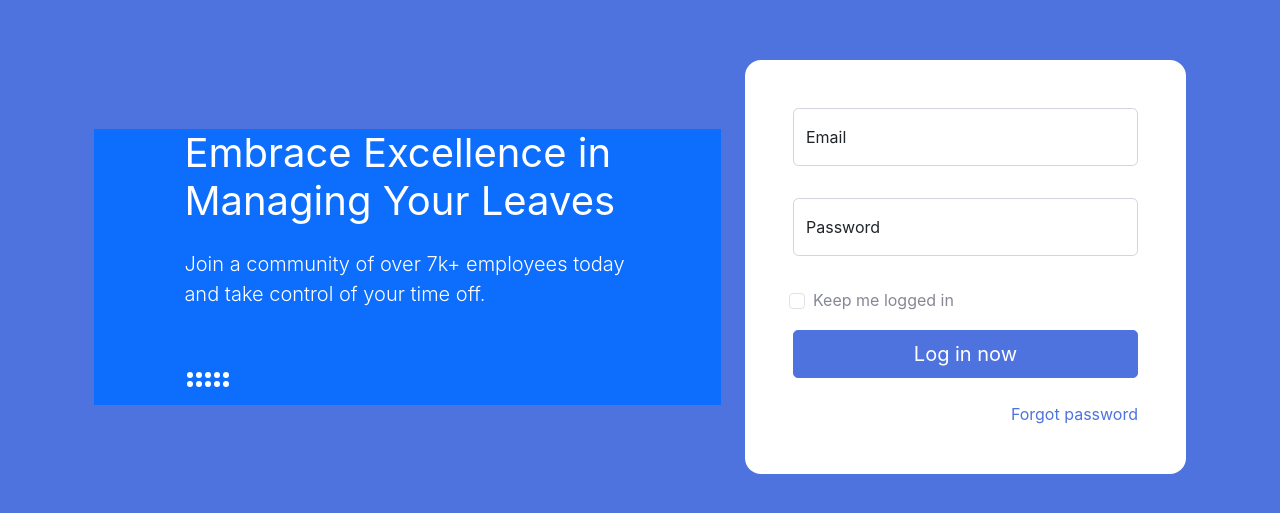
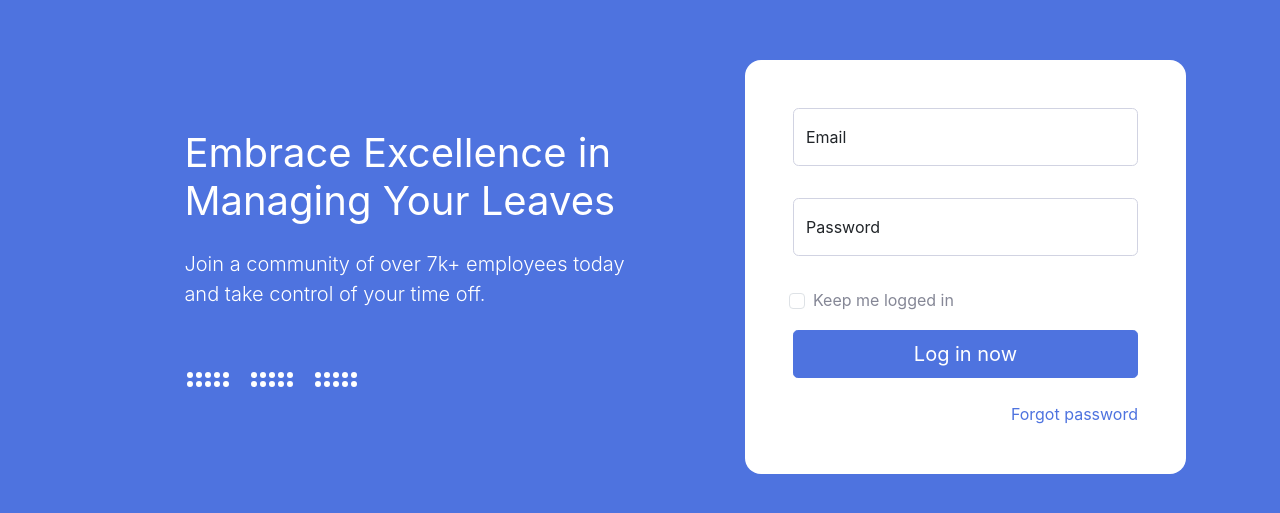
Before and after one commit to 0umaima/Leave-logic, an Angular app: page /login in a window 1280 px wide. Shown: the part 133-646 px from the top of the page. Built offline with nearby package versions, Linux system fonts and the light colour scheme.

Commit message:
handle logout

```diff
--- a/src/app/login/login.component.html
+++ b/src/app/login/login.component.html
@@ -2,19 +2,34 @@
     <div class="container">
         <div class="row gy-4 align-items-center justify-content-center ">
             <div class="col-12 col-md-6 col-xl-7">
-                <div class="d-flex justify-content-center text-bg-primary">
+                <div class="d-flex justify-content-center text-white">
                     <div class="col-12 col-xl-9">
-                        <!-- <img class="img-fluid rounded mb-4" loading="lazy" src="./assets/img/bsb-logo-light.svg" width="245" height="80" alt="BootstrapBrain Logo"> -->
-                        <!-- <hr class="border-primary-subtle mb-4"> -->
                         <h2 class="h1 mb-4">Embrace Excellence in Managing Your Leaves</h2>
                         <p class="lead mb-5">Join a community of over 7k+ employees today and take control of your time
                             off.</p>
-                        <div class="text-endx">
-                            <svg xmlns="http://www.w3.org/2000/svg" width="48" height="48" fill="currentColor"
+                        <div class="text-endx d-flex gap-3">
+                            <div>
+                                <svg xmlns="http://www.w3.org/2000/svg" width="48" height="48" fill="currentColor"
                                 class="bi bi-grip-horizontal" viewBox="0 0 16 16">
                                 <path
                                     d="M2 8a1 1 0 1 1 0 2 1 1 0 0 1 0-2zm0-3a1 1 0 1 1 0 2 1 1 0 0 1 0-2zm3 3a1 1 0 1 1 0 2 1 1 0 0 1 0-2zm0-3a1 1 0 1 1 0 2 1 1 0 0 1 0-2zm3 3a1 1 0 1 1 0 2 1 1 0 0 1 0-2zm0-3a1 1 0 1 1 0 2 1 1 0 0 1 0-2zm3 3a1 1 0 1 1 0 2 1 1 0 0 1 0-2zm0-3a1 1 0 1 1 0 2 1 1 0 0 1 0-2zm3 3a1 1 0 1 1 0 2 1 1 0 0 1 0-2zm0-3a1 1 0 1 1 0 2 1 1 0 0 1 0-2z" />
                             </svg>
+                            </div>
+
+                            <div>
+                                <svg xmlns="http://www.w3.org/2000/svg" width="48" height="48" fill="currentColor"
+                                class="bi bi-grip-horizontal" viewBox="0 0 16 16">
+                                <path
+                                    d="M2 8a1 1 0 1 1 0 2 1 1 0 0 1 0-2zm0-3a1 1 0 1 1 0 2 1 1 0 0 1 0-2zm3 3a1 1 0 1 1 0 2 1 1 0 0 1 0-2zm0-3a1 1 0 1 1 0 2 1 1 0 0 1 0-2zm3 3a1 1 0 1 1 0 2 1 1 0 0 1 0-2zm0-3a1 1 0 1 1 0 2 1 1 0 0 1 0-2zm3 3a1 1 0 1 1 0 2 1 1 0 0 1 0-2zm0-3a1 1 0 1 1 0 2 1 1 0 0 1 0-2zm3 3a1 1 0 1 1 0 2 1 1 0 0 1 0-2zm0-3a1 1 0 1 1 0 2 1 1 0 0 1 0-2z" />
+                            </svg>
+                            </div>
+                            <div>
+                                <svg xmlns="http://www.w3.org/2000/svg" width="48" height="48" fill="currentColor"
+                                class="bi bi-grip-horizontal" viewBox="0 0 16 16">
+                                <path
+                                    d="M2 8a1 1 0 1 1 0 2 1 1 0 0 1 0-2zm0-3a1 1 0 1 1 0 2 1 1 0 0 1 0-2zm3 3a1 1 0 1 1 0 2 1 1 0 0 1 0-2zm0-3a1 1 0 1 1 0 2 1 1 0 0 1 0-2zm3 3a1 1 0 1 1 0 2 1 1 0 0 1 0-2zm0-3a1 1 0 1 1 0 2 1 1 0 0 1 0-2zm3 3a1 1 0 1 1 0 2 1 1 0 0 1 0-2zm0-3a1 1 0 1 1 0 2 1 1 0 0 1 0-2zm3 3a1 1 0 1 1 0 2 1 1 0 0 1 0-2zm0-3a1 1 0 1 1 0 2 1 1 0 0 1 0-2z" />
+                            </svg>
+                            </div>
                         </div>
                     </div>
                 </div>
--- a/src/app/navbar/navbar.component.html
+++ b/src/app/navbar/navbar.component.html
@@ -191,7 +191,8 @@
                     Activity Log
                 </a>
                 <div class="dropdown-divider"></div>
-                <a class="dropdown-item" href="#" data-toggle="modal" data-target="#logoutModal">
+                <a class="dropdown-item" href="#" data-toggle="modal" data-target="#logoutModal"  (click)="hadleLogout()"
+                *ngIf="authService.isAuthenticated()">
                     <i class="fas fa-sign-out-alt fa-sm fa-fw mr-2 text-gray-400"></i>
                     Logout
                 </a>
--- a/src/app/navbar/navbar.component.ts
+++ b/src/app/navbar/navbar.component.ts
@@ -1,13 +1,25 @@
-import { Component } from '@angular/core';
-import { RouterOutlet } from '@angular/router';
+import { NgIf } from '@angular/common';
+import { Component, inject } from '@angular/core';
+import { Router, RouterOutlet } from '@angular/router';
+import { AuthenticationService } from '../services/authentication.service';
 
 @Component({
   selector: 'app-navbar',
   standalone: true,
-  imports: [],
+  imports: [NgIf],
   templateUrl: './navbar.component.html',
   styleUrl: './navbar.component.css'
 })
 export class NavbarComponent {
 
+  public authService = inject(AuthenticationService);
+  private router = inject(Router)
+
+  hadleLogout() {
+    this.authService.logout().subscribe({
+      next: (data) => {
+        this.router.navigateByUrl('/login');
+      },
+    });
+  }
 }
```
